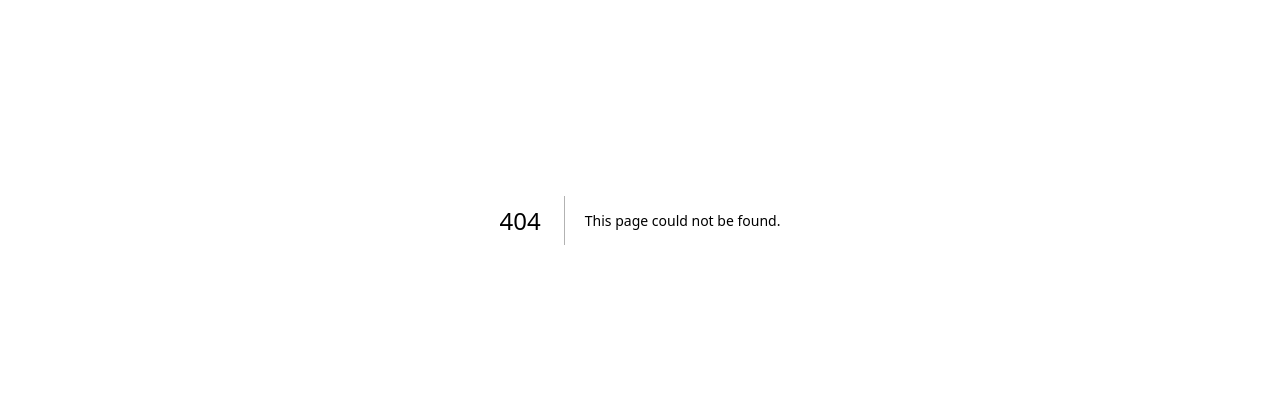
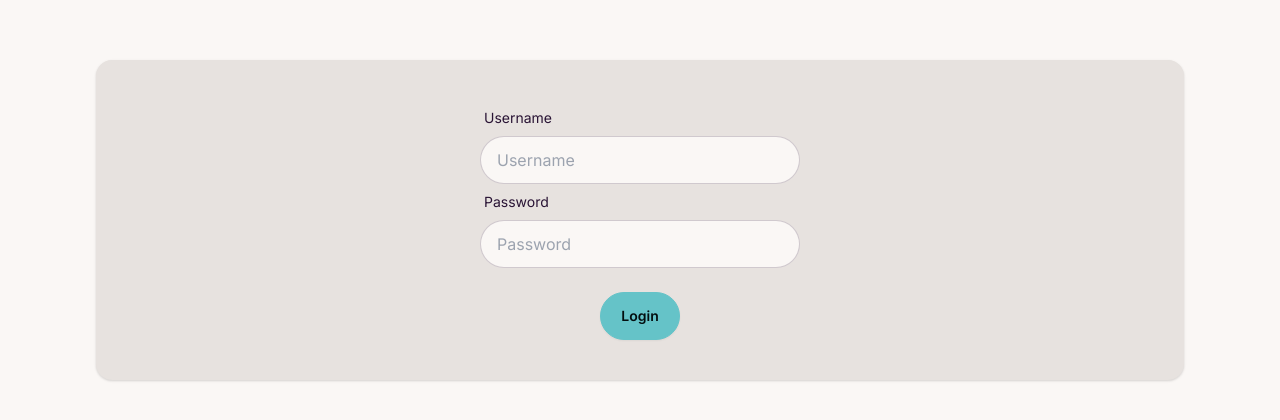
Before and after one commit to maydayo/vocab-builder-frontend, a Next.js app: page /login in a window 1280 px wide. Before the commit this address had no page. Shown: the part 180-600 px from the top of the page. Built offline with nearby package versions, Linux system fonts and the light colour scheme; no server answers.

Commit message:
feat: implement login page

```diff
--- a/package.json
+++ b/package.json
@@ -13,7 +13,8 @@
     "axios": "^1.6.8",
     "next": "14.1.0",
     "react": "^18",
-    "react-dom": "^18"
+    "react-dom": "^18",
+    "react-hook-form": "^7.51.1"
   },
   "devDependencies": {
     "@tailwindcss/typography": "^0.5.10",
--- /dev/null
+++ b/src/app/(public)/login/layout.tsx
@@ -0,0 +1,12 @@
+"use client";
+import { ClientLayout } from "@/components/ClientLayout";
+
+export default function Layout(
+  props: Readonly<{
+    children: React.ReactNode;
+  }>
+) {
+  const { children } = props;
+
+  return <ClientLayout>{children}</ClientLayout>;
+}
--- /dev/null
+++ b/src/app/(public)/login/page.tsx
@@ -0,0 +1,74 @@
+"use client";
+
+import { useLogin } from "@/hooks/login.hook";
+import { useRouter } from "next/navigation";
+import { SubmitHandler, useForm } from "react-hook-form";
+
+type Inputs = {
+  username: string;
+  password: string;
+};
+
+export default function LoginPage() {
+  const router = useRouter();
+  const {
+    register,
+    handleSubmit,
+    formState: { errors },
+  } = useForm<Inputs>();
+
+  const { loginAsync, isError, isPending, errorMessage } = useLogin();
+
+  const onSubmit: SubmitHandler<Inputs> = async (data) => {
+    try {
+      await loginAsync(data);
+      router.push("/");
+    } catch (error) {
+      console.error(error);
+    }
+  };
+
+  return (
+    <main className="flex min-h-screen justify-center items-center gap-5 py-24 px-5 md:px-12 lg:px-24">
+      <form
+        className="artboard artboard-demo py-10"
+        onSubmit={handleSubmit(onSubmit)}
+      >
+        <label className="form-control w-full max-w-xs">
+          <div className="label">
+            <span className="label-text">Username</span>
+          </div>
+          <input
+            type="text"
+            placeholder="Username"
+            className="input input-bordered w-full max-w-xs"
+            {...register("username", { required: true })}
+          />
+        </label>
+        {errors.username && (
+          <span className="text-error">This field is required</span>
+        )}
+
+        <label className="form-control w-full max-w-xs">
+          <div className="label">
+            <span className="label-text">Password</span>
+          </div>
+          <input
+            type="password"
+            placeholder="Password"
+            className="input input-bordered w-full max-w-xs"
+            {...register("password", { required: true })}
+          />
+        </label>
+        {errors.password && (
+          <span className="text-error">This field is required</span>
+        )}
+
+        <button className="btn w-20 btn-primary border-sm mt-6">
+          {isPending ? <span className="loading-spinner" /> : "Login"}
+        </button>
+        {isError ? <span className="text-error">{errorMessage}</span> : null}
+      </form>
+    </main>
+  );
+}
--- /dev/null
+++ b/src/hooks/login.hook.ts
@@ -0,0 +1,32 @@
+import { login } from "@/services/vocaularyBuilderApi/login";
+import { useMutation } from "@tanstack/react-query";
+import { AxiosError } from "axios";
+
+type UseLoginResult = {
+  isError: boolean;
+  isPending: boolean;
+  errorMessage?: string;
+  loginAsync: (input: LoginInput) => Promise<void>;
+};
+
+type LoginInput = {
+  username: string;
+  password: string;
+};
+
+export function useLogin(): UseLoginResult {
+  const { isError, isPending, error, mutateAsync } = useMutation<
+    void,
+    AxiosError<string>,
+    LoginInput
+  >({
+    mutationFn: login,
+    mutationKey: ["login"],
+  });
+  return {
+    isError,
+    isPending,
+    errorMessage: error?.response?.data,
+    loginAsync: mutateAsync,
+  };
+}
--- /dev/null
+++ b/src/services/vocaularyBuilderApi/login.ts
@@ -0,0 +1,10 @@
+import { fetchClient } from "@/libs/fetchClient";
+
+type LoginInput = {
+  username: string;
+  password: string;
+};
+
+export async function login(input: LoginInput) {
+  await fetchClient.post<void>("/login", input);
+}
```
Also changed, not shown: 1 other file (tests, documents, lock files or other folders).
